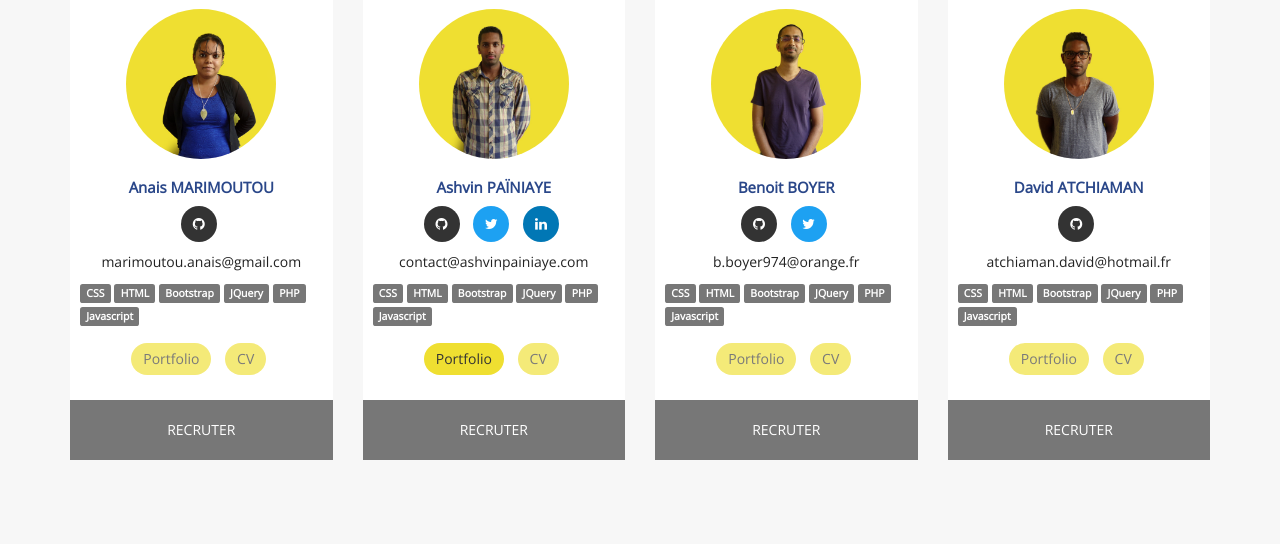
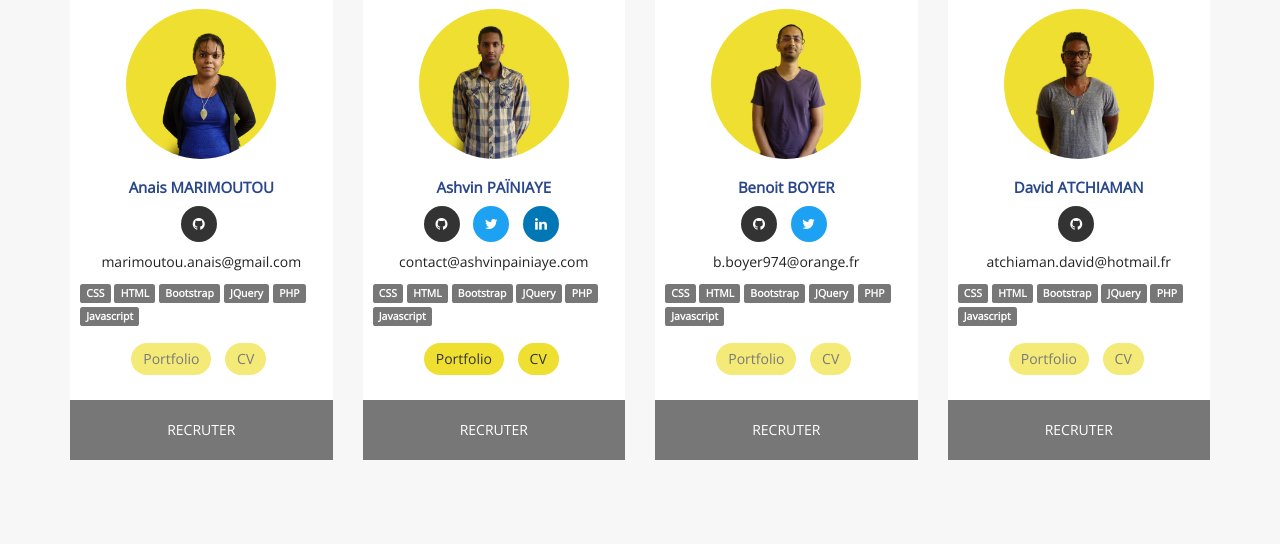
Before and after one commit to AshvinPainiaye/Plateforme-Simplon-Reunion, a PHP site: page /apprenant.php in a window 1280 px wide. Shown: the part 450-994 px from the top of the page. Run offline with PHP 8.4, Linux system fonts and the light colour scheme.

Commit message:
ajout cv ashvin

```diff
--- a/apprenant.php
+++ b/apprenant.php
@@ -130,7 +130,7 @@
                         </div>
                         <ul class="list-inline portfolio">
                             <li><a href="http://ashvinpainiaye.com" target="_blank" class="btn btn-default btn-md">Portfolio</a></li>
-                            <li><a href="#" target="_blank" class="btn btn-default btn-md disabled">CV</a></li>
+                            <li><a href="http://www.ashvinpainiaye.com/CV.pdf" target="_blank" class="btn btn-default btn-md">CV</a></li>
                         </ul>
                     </div>
                     <a href="contact-apprenant.php" target="_blank" class="btn btn-default contacter" role="button">RECRUTER</a>
```
